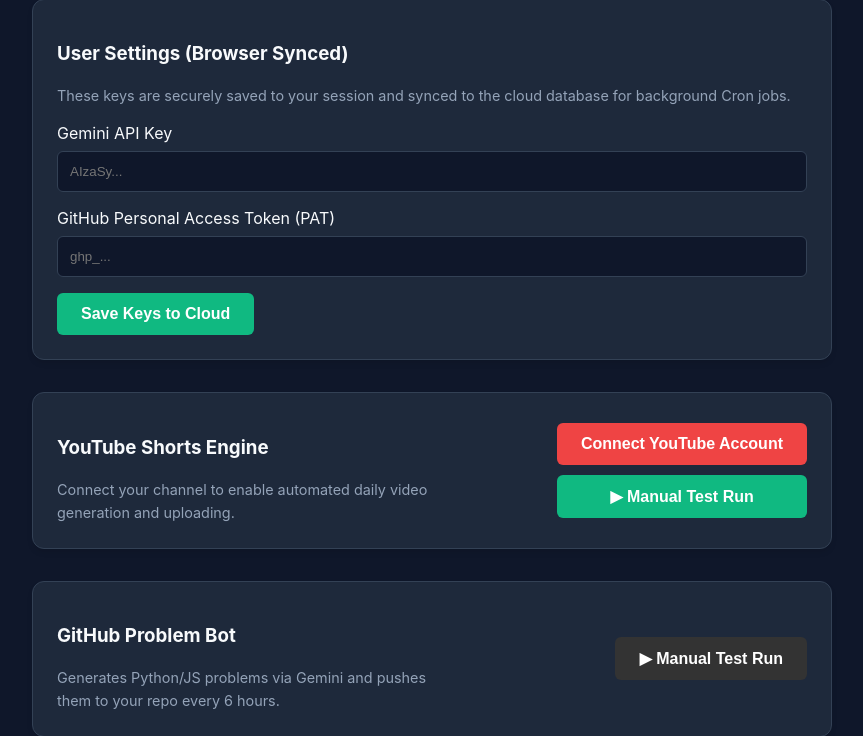
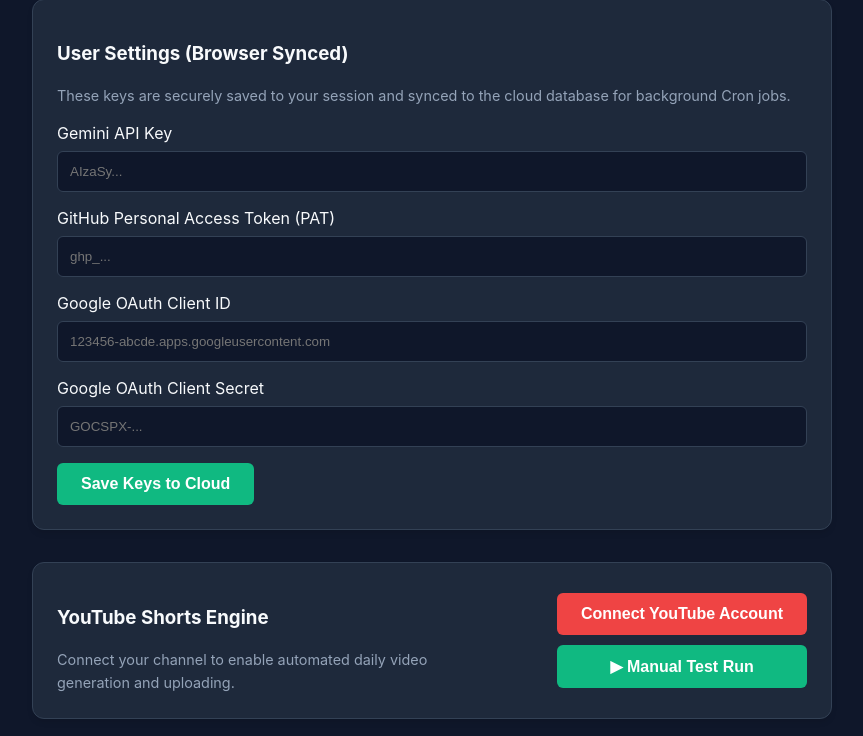
Before and after one commit to atultiwari997721/n8n_Video_Gen_Model, a FastAPI app: page / in a window 1280 px wide. Shown: the part 164-900 px from the top of the page, without its empty margins (208-1071 px from the left). Run offline with FastAPI, Linux system fonts and the light colour scheme.

Commit message:
Allow users to provide custom Google OAuth credentials

```diff
--- a/src/templates/index.html
+++ b/src/templates/index.html
@@ -131,6 +131,14 @@
                 <label>GitHub Personal Access Token (PAT)</label>
                 <input type="password" id="githubPat" placeholder="ghp_...">
             </div>
+            <div class="input-group">
+                <label>Google OAuth Client ID</label>
+                <input type="password" id="googleClientId" placeholder="123456-abcde.apps.googleusercontent.com">
+            </div>
+            <div class="input-group">
+                <label>Google OAuth Client Secret</label>
+                <input type="password" id="googleClientSecret" placeholder="GOCSPX-...">
+            </div>
 
             <button class="btn" onclick="saveSettings()">Save Keys to Cloud</button>
             <span id="saveStatus" style="color: var(--primary); margin-left: 10px; display: none;">Saved!</span>
@@ -167,6 +175,13 @@
     </div>
 
     <script>
+        // Check for OAuth error in URL
+        const urlParams = new URLSearchParams(window.location.search);
+        const error = urlParams.get('error');
+        if (error) {
+            alert("Authentication Error: " + error + "\nMake sure you saved your Google Client ID and Secret!");
+        }
+
         // Generate a random session ID if it doesn't exist to uniquely identify this browser on Vercel
         let sessionId = localStorage.getItem('session_id');
         if (!sessionId) {
@@ -177,6 +192,8 @@
         // Load saved keys from localStorage
         document.getElementById('geminiKey').value = localStorage.getItem('gemini_key') || '';
         document.getElementById('githubPat').value = localStorage.getItem('github_pat') || '';
+        document.getElementById('googleClientId').value = localStorage.getItem('google_client_id') || '';
+        document.getElementById('googleClientSecret').value = localStorage.getItem('google_client_secret') || '';
 
         // Check OAuth status and keys from backend
         fetch(`/api/user/${sessionId}`)
@@ -196,14 +213,26 @@
                     document.getElementById('githubPat').value = data.github_pat;
                     localStorage.setItem('github_pat', data.github_pat);
                 }
+                if (data.google_client_id) {
+                    document.getElementById('googleClientId').value = data.google_client_id;
+                    localStorage.setItem('google_client_id', data.google_client_id);
+                }
+                if (data.google_client_secret) {
+                    document.getElementById('googleClientSecret').value = data.google_client_secret;
+                    localStorage.setItem('google_client_secret', data.google_client_secret);
+                }
             });
 
         function saveSettings() {
             const gemini = document.getElementById('geminiKey').value;
             const github = document.getElementById('githubPat').value;
+            const googleClientId = document.getElementById('googleClientId').value;
+            const googleClientSecret = document.getElementById('googleClientSecret').value;
 
             localStorage.setItem('gemini_key', gemini);
             localStorage.setItem('github_pat', github);
+            localStorage.setItem('google_client_id', googleClientId);
+            localStorage.setItem('google_client_secret', googleClientSecret);
 
             // Sync to backend DB
             fetch('/api/user/save', {
@@ -212,7 +241,9 @@
                 body: JSON.stringify({
                     session_id: sessionId,
                     gemini_key: gemini,
-                    github_pat: github
+                    github_pat: github,
+                    google_client_id: googleClientId,
+                    google_client_secret: googleClientSecret
                 })
             }).then(() => {
                 const status = document.getElementById('saveStatus');
--- a/src/web_app.py
+++ b/src/web_app.py
@@ -27,12 +27,17 @@ templates = Jinja2Templates(directory=templates_dir)
 # For local dev, we use the file.
 CLIENT_SECRETS_FILE = os.path.join(os.path.dirname(os.path.dirname(__file__)), "client_secrets.json")
 
-def get_oauth_flow(request: Request):
-    client_id = os.environ.get("GOOGLE_CLIENT_ID")
-    client_secret = os.environ.get("GOOGLE_CLIENT_SECRET")
+def get_oauth_flow(request: Request, session_id: str, db: Session):
+    user = db.query(User).filter(User.session_id == session_id).first()
+    client_id = user.google_client_id if user else None
+    client_secret = user.google_client_secret if user else None
+
+    # Fallback to server env vars if user hasn't provided their own
+    if not client_id or not client_secret:
+        client_id = os.environ.get("GOOGLE_CLIENT_ID")
+        client_secret = os.environ.get("GOOGLE_CLIENT_SECRET")
 
     # Build dynamic redirect URI based on the incoming request
-    # If request is HTTPS or running on Render, ensure the scheme is https
     scheme = request.headers.get("x-forwarded-proto", request.url.scheme)
     redirect_uri = f"{scheme}://{request.url.netloc}/oauth2callback"
 
@@ -75,6 +80,8 @@ class UserData(BaseModel):
     session_id: str
     gemini_key: str = ""
     github_pat: str = ""
+    google_client_id: str = ""
+    google_client_secret: str = ""
 
 @app.post("/api/user/save")
 async def save_user(data: UserData, db: Session = Depends(get_db)):
@@ -85,6 +92,8 @@ async def save_user(data: UserData, db: Session = Depends(get_db)):
 
     if data.gemini_key: user.gemini_key = data.gemini_key
     if data.github_pat: user.github_pat = data.github_pat
+    if data.google_client_id: user.google_client_id = data.google_client_id
+    if data.google_client_secret: user.google_client_secret = data.google_client_secret
     db.commit()
     return {"status": "success"}
 
@@ -92,11 +101,13 @@ async def save_user(data: UserData, db: Session = Depends(get_db)):
 async def get_user(session_id: str, db: Session = Depends(get_db)):
     user = db.query(User).filter(User.session_id == session_id).first()
     if not user:
-        return {"youtube_connected": False, "gemini_key": "", "github_pat": ""}
+        return {"youtube_connected": False, "gemini_key": "", "github_pat": "", "google_client_id": "", "google_client_secret": ""}
     return {
         "youtube_connected": bool(user.youtube_token),
         "gemini_key": user.gemini_key or "",
-        "github_pat": user.github_pat or ""
+        "github_pat": user.github_pat or "",
+        "google_client_id": user.google_client_id or "",
+        "google_client_secret": user.google_client_secret or ""
     }
 
 @app.get("/login")
```
Also changed, not shown: src/database.py (+12 -0 lines).
